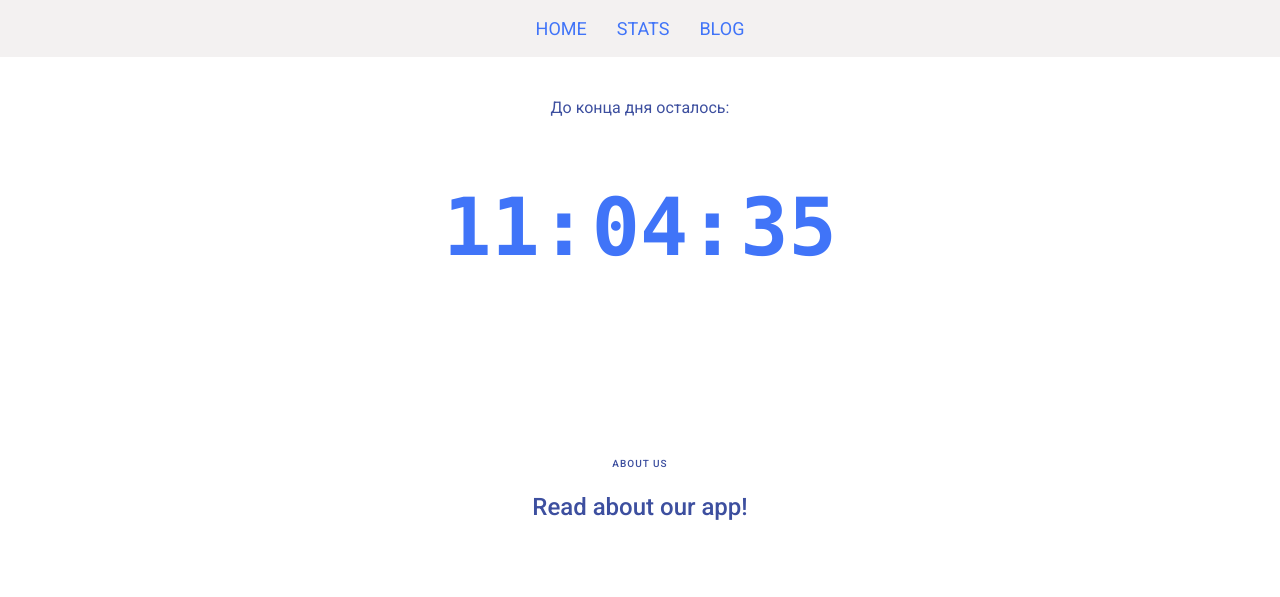
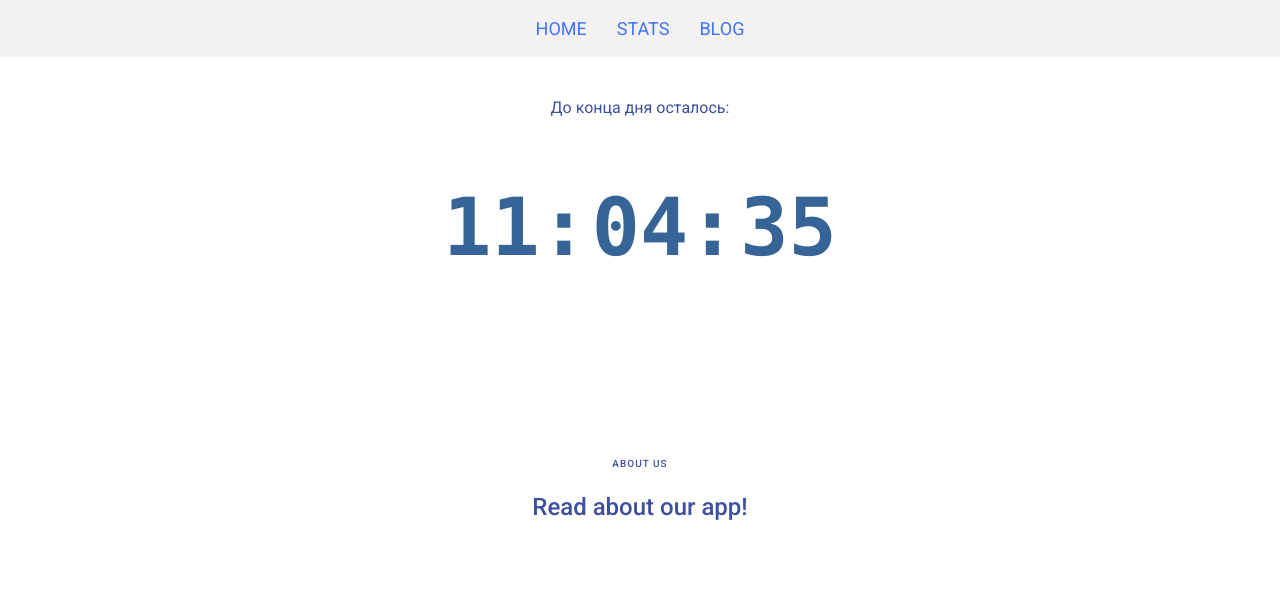
Before and after one commit to yadzik/Work-1, a plain HTML site: page index.html in a window 1280 px wide. Shown: the top 597 px of the page. Drawn offline with nearby package versions, Linux system fonts and the light colour scheme; files that its build step writes are made by us from their sources.

Commit message:
Update main.css

```diff
--- a/css/main.css
+++ b/css/main.css
@@ -22,7 +22,7 @@ body {
 .timer-tick samp {
   font-size: 5em;
   font-weight: 700;
-  color: rgb(64, 116, 248);
+  color: rgb(54, 100, 150);
 }
 
 .container {
```
